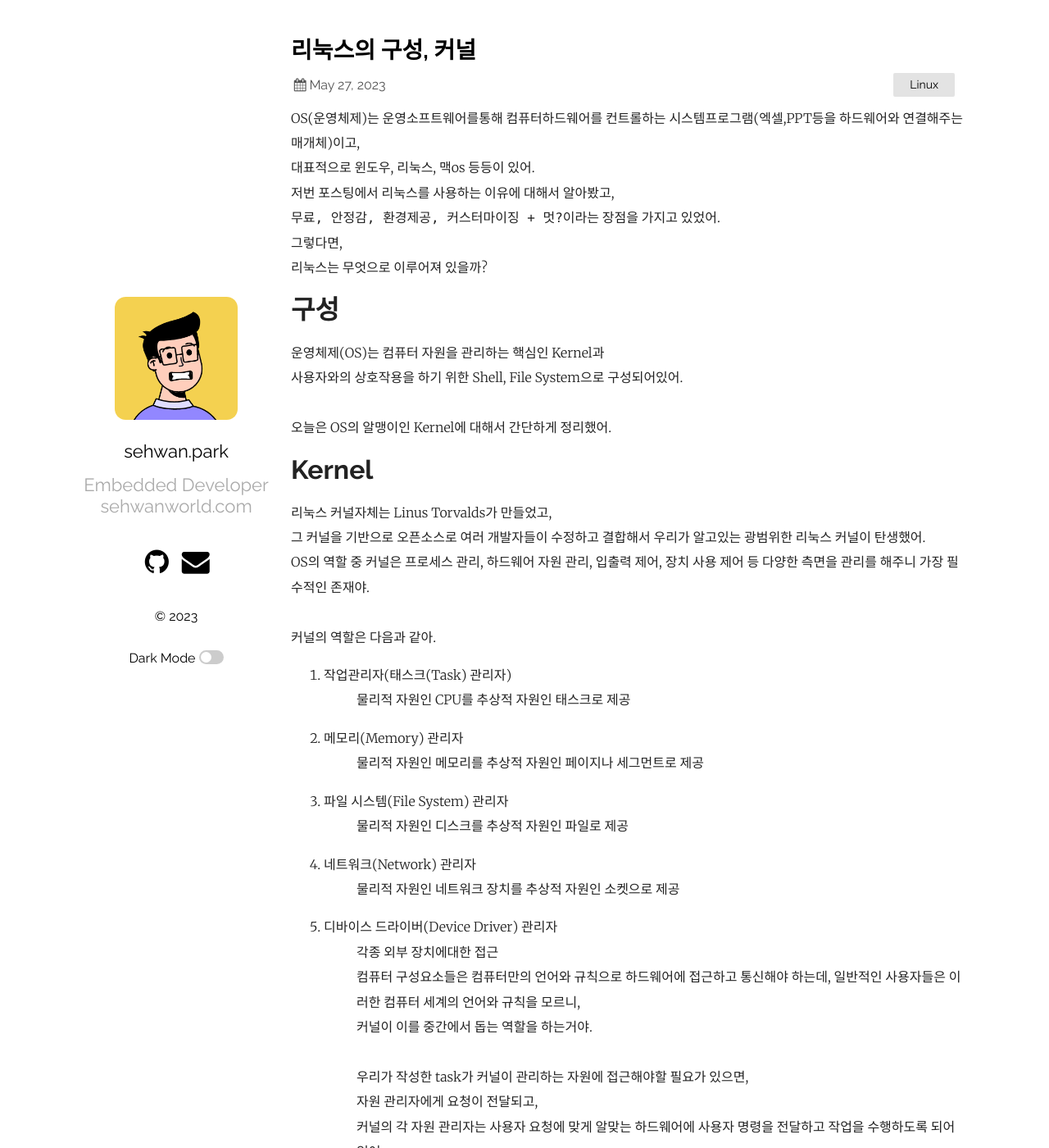
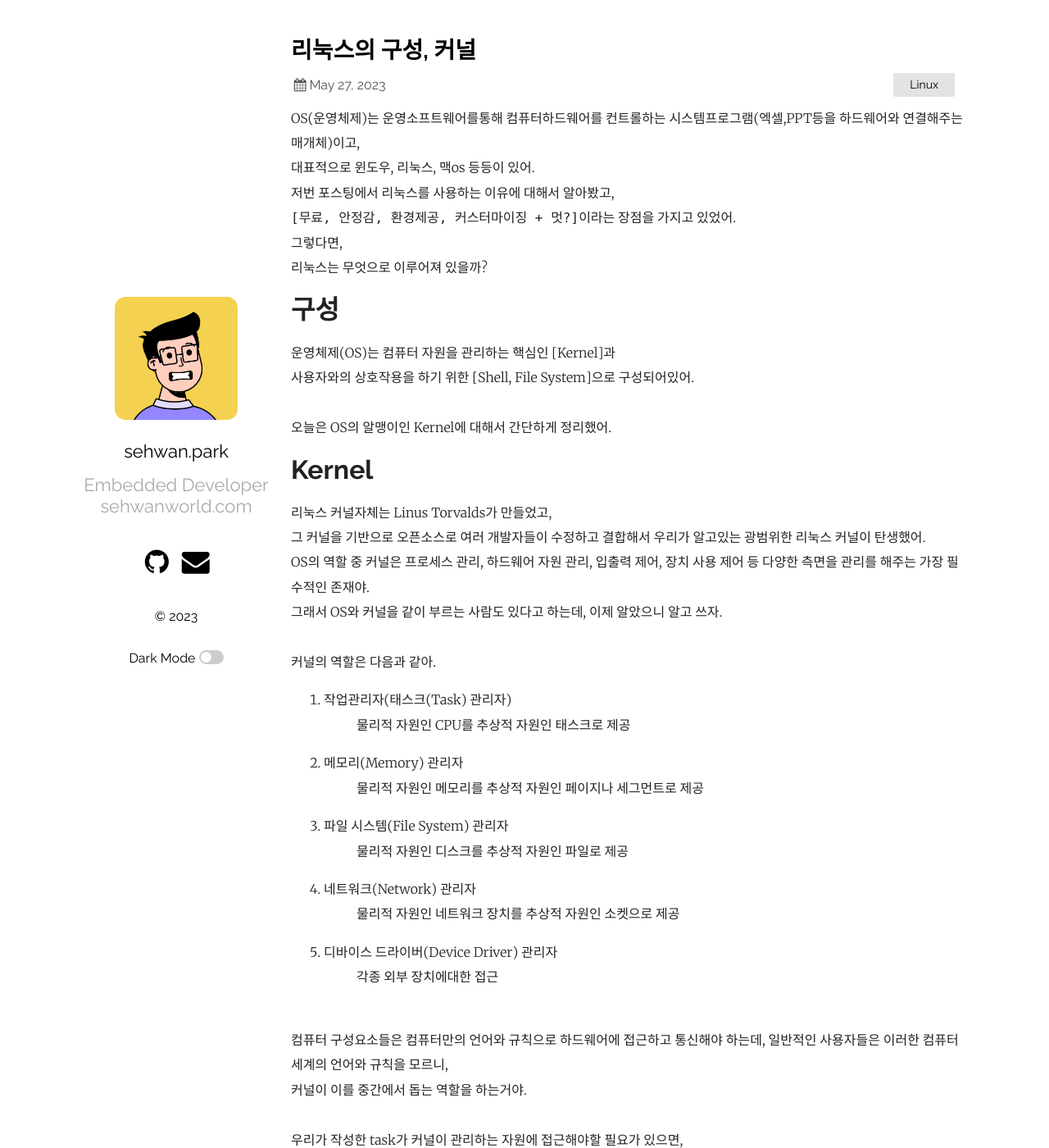
Before and after one commit to sehwann/sehwann.github.io, a Jekyll site: the page built from _posts/2023-05-27-리눅스의 구성, 커널.markdown, in a window 1280 px wide and 1400 px high. Shown: the whole window at 82% size. Built offline with Jekyll 4.4.1, drawn with Linux system fonts in a browser that asks for light colours; some of the changed text lies outside the part shown.

Commit message:
posts : Update posts

```diff
--- a/_posts/2023-05-27-리눅스의 구성, 커널.markdown
+++ b/_posts/2023-05-27-리눅스의 구성, 커널.markdown
@@ -7,20 +7,21 @@ categories: Linux
 OS(운영체제)는 운영소프트웨어를통해 컴퓨터하드웨어를 컨트롤하는 시스템프로그램(엑셀,PPT등을 하드웨어와 연결해주는 매개체)이고,<br>
 대표적으로 윈도우, 리눅스, 맥os 등등이 있어.<br>
 저번 포스팅에서 리눅스를 사용하는 이유에 대해서 알아봤고,<br>
-`무료, 안정감, 환경제공, 커스터마이징 + 멋?`이라는 장점을 가지고 있었어.<br>
+`[무료, 안정감, 환경제공, 커스터마이징 + 멋?]`이라는 장점을 가지고 있었어.<br>
 그렇다면,<br>
 리눅스는 무엇으로 이루어져 있을까?<br>
 
 # 구성
-운영체제(OS)는 컴퓨터 자원을 관리하는 핵심인 Kernel과<br>
-사용자와의 상호작용을 하기 위한 Shell, File System으로 구성되어있어.<br>
+운영체제(OS)는 컴퓨터 자원을 관리하는 핵심인 [Kernel]과 <br>
+사용자와의 상호작용을 하기 위한 [Shell, File System]으로 구성되어있어.<br>
 <br>
 오늘은 OS의 알맹이인 Kernel에 대해서 간단하게 정리했어.<br>
 
 # Kernel
 리눅스 커널자체는 Linus Torvalds가 만들었고, <br>
 그 커널을 기반으로 오픈소스로 여러 개발자들이 수정하고 결합해서 우리가 알고있는 광범위한 리눅스 커널이 탄생했어.<br>
-OS의 역할 중 커널은 프로세스 관리, 하드웨어 자원 관리, 입출력 제어, 장치 사용 제어 등 다양한 측면을 관리를 해주니 가장 필수적인 존재야.<br>
+OS의 역할 중 `커널`은 프로세스 관리, 하드웨어 자원 관리, 입출력 제어, 장치 사용 제어 등 다양한 측면을 관리를 해주는 가장 필수적인 존재야.<br>
+그래서 OS와 커널을 같이 부르는 사람도 있다고 하는데, 이제 알았으니 알고 쓰자.<br>
 <br>
 커널의 역할은 다음과 같아.<br>
 
@@ -35,16 +36,18 @@ OS의 역할 중 커널은 프로세스 관리, 하드웨어 자원 관리, 입
 5. 디바이스 드라이버(Device Driver) 관리자
  : 각종 외부 장치에대한 접근
 <br>
+
+<br>
 컴퓨터 구성요소들은 컴퓨터만의 언어와 규칙으로 하드웨어에 접근하고 통신해야 하는데, 일반적인 사용자들은 이러한 컴퓨터 세계의 언어와 규칙을 모르니,<br>
 커널이 이를 중간에서 돕는 역할을 하는거야.<br>
 <br>
 우리가 작성한 task가 커널이 관리하는 자원에 접근해야할 필요가 있으면,<br>
 자원 관리자에게 요청이 전달되고, <br>
-커널의 각 자원 관리자는 사용자 요청에 맞게 알맞는 하드웨어에 사용자 명령을 전달하고 작업을 수행하도록 되어있어.<br>
+커널의 각 자원 관리자는 사용자 요청에 맞게 알맞는 하드웨어에 사용자 명령을 전달하고 작업을 수행하도록 되어있는거지.<br>
 <br>
 즉,<br>
 
-##  커널은 `사용자가 system call을 통해 컴퓨터 자원을 사용할 수 있게해주는 자원 관리자` 라고 할 수 있지. <br>
+##  커널은 `사용자가 system call을 통해 컴퓨터 자원을 사용할 수 있게해주는 자원 관리자` 라고 할 수 있어. <br>
 <br>
 
 리눅스 버전들이 되게 많잖아? 그 이유는<br>
```
Also changed, not shown: other parts of _posts/2023-05-27-리눅스의 구성, 커널.markdown (+1 -1 lines).
